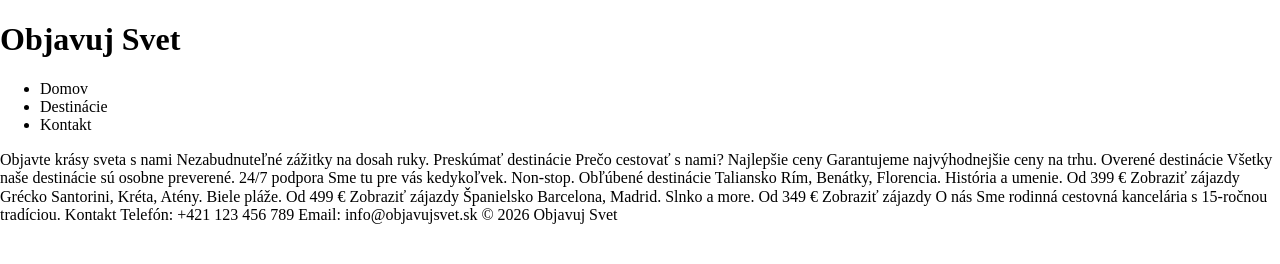
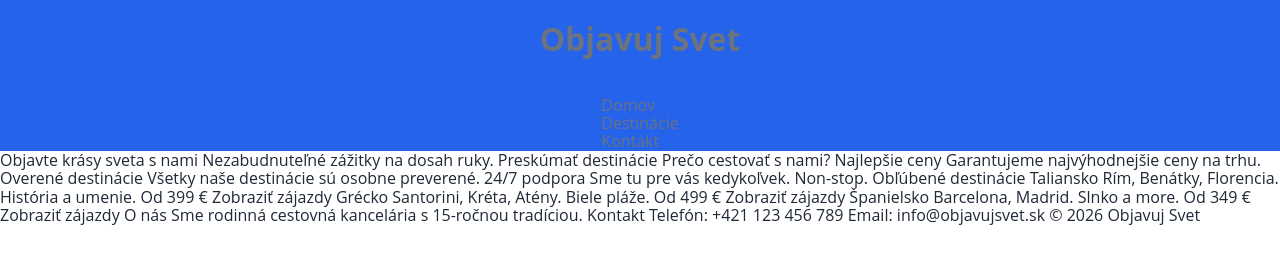
Before and after one commit to kudrypatres-afk/cestovka, a plain HTML site: page index.html in a window 1280 px wide. Drawn offline with Linux system fonts and the light colour scheme.

Commit message:
subory
su

```diff
--- a/assets/css/style.css
+++ b/assets/css/style.css
@@ -0,0 +1,62 @@
+
+/* ==================== CSS PREMENNÉ ==================== */
+
+:root {
+  /* Farby */
+  --primarna: #2563eb;
+  --primarna-tmava: #1e40af;
+  --akcent: #f97316;
+  --text-tmavy: #1f2937;
+  --text-stredny: #6b7280;
+  --pozadie-biela: #ffffff;
+  --pozadie-svetla: #f9fafb;
+
+  --font-nadpisy: 'Montserrat', sans-serif;
+  --font-body: 'Open Sans', sans-serif;
+
+  body{
+font-family: var(--font-body);
+font-size: 1rem;
+background-color: var(--pozadie-biela);
+color: var(--text-tmavy);
+  }
+
+  ul {
+      list-style: none;
+      padding: 0;
+      margin: 0;
+
+  }
+
+  a{
+    text-decoration: none;
+    color: inherit;
+  }
+
+  h1, h2, h3: {
+    font-family: var(--font-nadpisy);
+  }
+
+.hlavicka{
+    background-color: var(--primarna);
+    color: var(--text-stredny);
+    display: flex;
+    flex-direction: column;
+    align-items: center;
+    gap: 1rem;
+}
+
+--medzera-s:1rem;
+--medzera-m: 1,5rem;
+--medzera-l: 2rem;
+--medzera-x: 3rem;
+
+
+.navigacia_zoznam{
+
+    display: flex;
+    flex-direction: column;
+    align-items: center;
+    gap: 1rem;
+
+}
--- a/index.html
+++ b/index.html
@@ -23,15 +23,20 @@
 
        <h1 class="hlavicka_logo">Objavuj Svet</h1>
 
+
+
+<nav class="navigacia">
+    <ul class="navigacia_zoznam"></ul>
+
+    <ul>
+           <li class="navigacia_polozka"><a href="#Domov">Domov</a></li>
+            <li class="navigacia_polozka"><a href="#Destinácie">Destinácie</a></li>
+            <li class="navigacia_polozka"><a href="xKontakt">Kontakt</a></li>
+
+    </ul>
+
     </header>
 
-<nav class="navigacia">
-    <ul class="navigacia_zoznam"
-    <ul>
-         <li class="navigacia_polozka">Domov</li>
-         <li class="navigacia_polozka">Destinácie</li>
-         <li class="navigacia_polozka">Kontakt</li>
-    </ul>
 
 
 Objavte krásy sveta s nami
```
